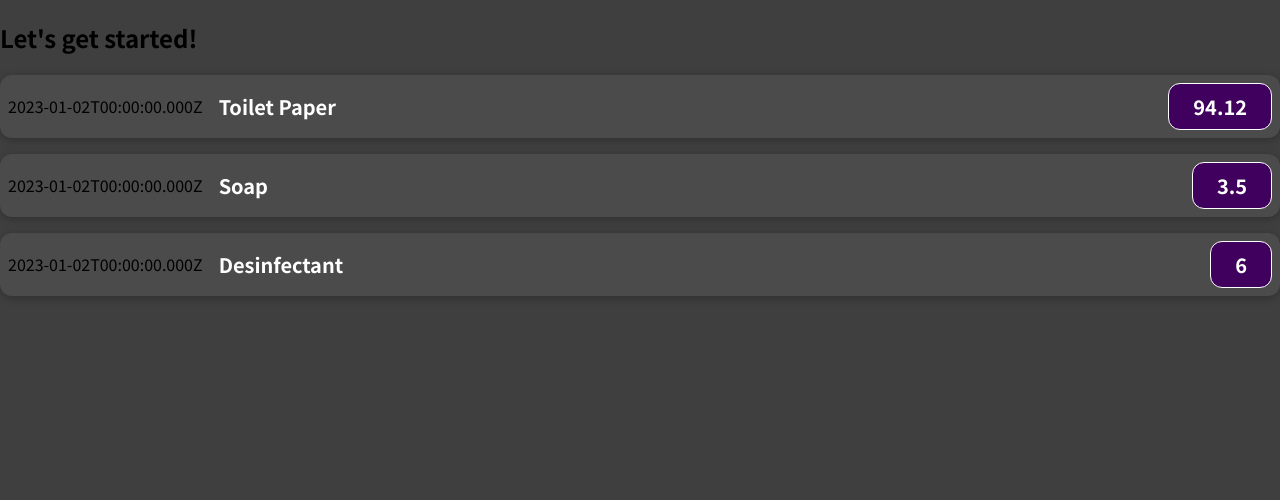
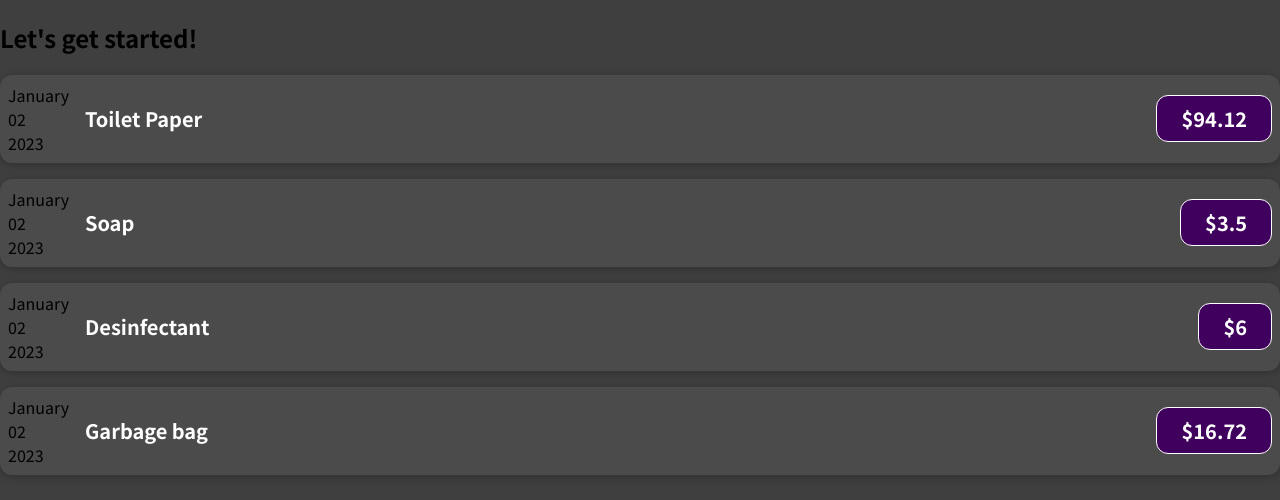
Before and after one commit to ferprr/expense-app, a JavaScript app: page / in a window 1280 px wide. Shown: the top 500 px of the page. Built offline with nearby package versions, Linux system fonts and the light colour scheme.

Commit message:
adding 'normal' JS logic to components

```diff
--- a/src/App.js
+++ b/src/App.js
@@ -28,19 +28,24 @@
     <div>
       <h2>Let's get started!</h2>
       <ExpenseItem
-        date={expenses[0].date.toISOString()}
+        date={expenses[0].date}
         title={expenses[0].title}
         amount={expenses[0].amount}
       ></ExpenseItem>
       <ExpenseItem
-        date={expenses[1].date.toISOString()}
+        date={expenses[1].date}
         title={expenses[1].title}
         amount={expenses[1].amount}
       ></ExpenseItem>
       <ExpenseItem
-        date={expenses[2].date.toISOString()}
+        date={expenses[2].date}
         title={expenses[2].title}
         amount={expenses[2].amount}
+      ></ExpenseItem>
+      <ExpenseItem
+        date={expenses[3].date}
+        title={expenses[3].title}
+        amount={expenses[3].amount}
       ></ExpenseItem>
     </div>
   );
--- a/src/components/ExpenseItem.js
+++ b/src/components/ExpenseItem.js
@@ -1,12 +1,20 @@
 import "./ExpenseItem.css";
 
 function ExpenseItem(props) {
+  const month = props.date.toLocaleString("en-US", { month: "long" });
+  const day = props.date.toLocaleString("en-US", { day: "2-digit" });
+  const year = props.date.getFullYear();
+
   return (
     <div className="expense-item">
-      <div>{props.date}</div>
+      <div>
+        <div>{month}</div>
+        <div>{day}</div>
+        <div>{year}</div>
+      </div>
       <div className="expense-item__description">
         <h2>{props.title}</h2>
-        <div className="expense-item__price">{props.amount}</div>
+        <div className="expense-item__price">${props.amount}</div>
       </div>
     </div>
   );
```
